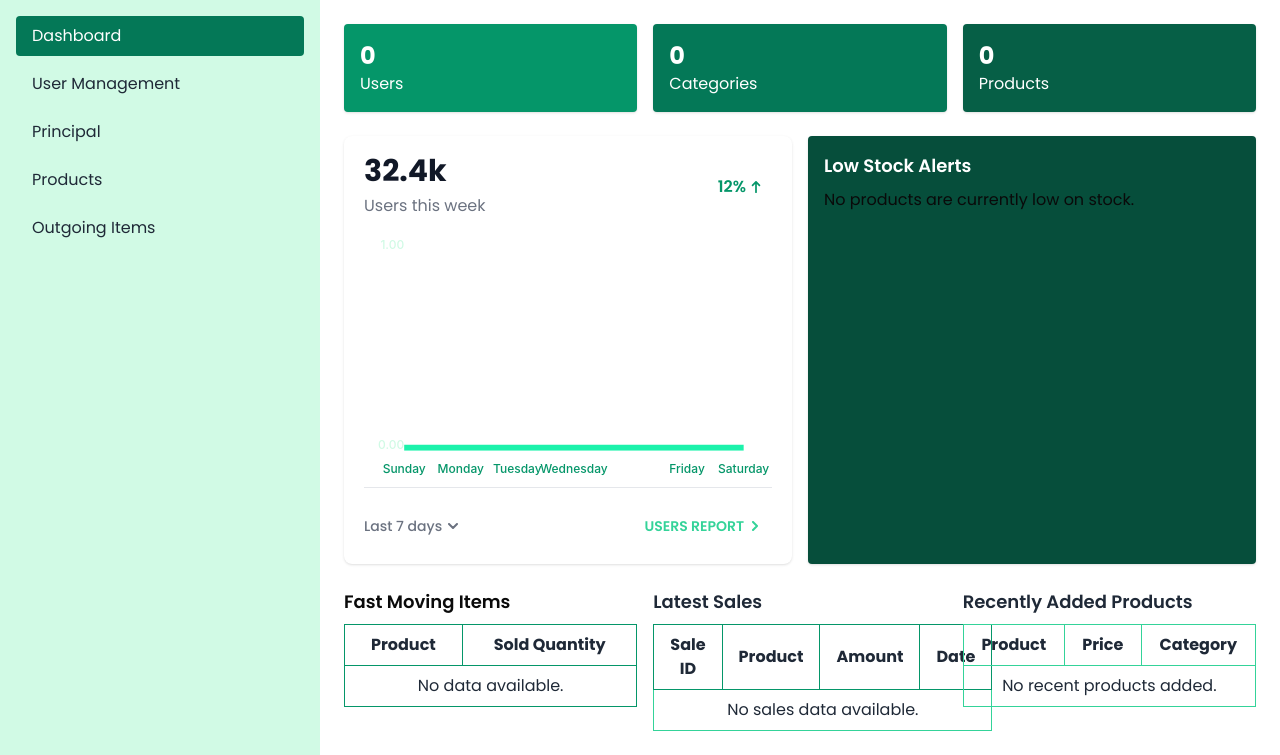
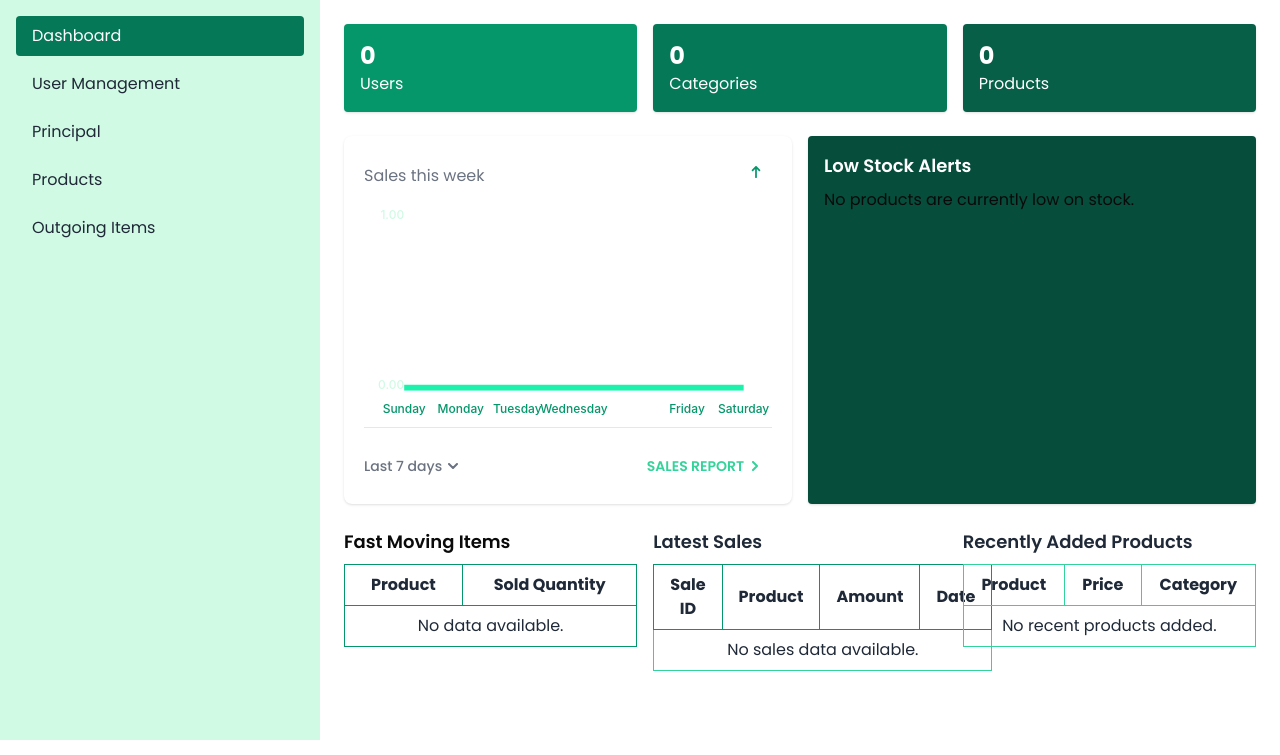
Before and after one commit to njeayyy/inventory, a PHP site: the page made by admin dashboard/dashboard.php in a window 1280 px wide. Shown: the part 60-815 px from the top of the page. Run offline with PHP 8.4, Linux system fonts and the light colour scheme; the visitor is signed in with stand-in values (Sample User, id 1); data that the repository does not hold is empty; some libraries are stand-ins or nearby versions.

Commit message:
user this week - sales this week comment muna 12% tsaka static 32k

```diff
--- a/admin dashboard/dashboard.php
+++ b/admin dashboard/dashboard.php
@@ -215,11 +215,11 @@ $query_recent_products = "
                         <div class="w-full bg-white rounded-lg shadow dark:bg-emerald-950 p-4 md:p-5">
                             <div class="flex justify-between">
                                 <div>
-                                    <h5 class="leading-none text-3xl font-bold text-gray-900 dark:text-white pb-2">32.4k</h5>
-                                    <p class="text-base font-normal text-gray-500 dark:text-gray-400">Users this week</p>
+                                    <h5 class="leading-none text-3xl font-bold text-gray-900 dark:text-white pb-2"><!--32.4k--></h5>
+                                    <p class="text-base font-normal text-gray-500 dark:text-gray-400">Sales this week</p>
                                 </div>
                                 <div class="flex items-center px-2.5 py-0.5 text-base font-semibold text-emerald-600 dark:text-emerald-400 text-center">
-                                    12%
+                                    <!--12%-->
                                     <svg class="w-3 h-3 ms-1" aria-hidden="true" xmlns="http://www.w3.org/2000/svg" fill="none" viewBox="0 0 10 14">
                                         <path stroke="currentColor" stroke-linecap="round" stroke-linejoin="round" stroke-width="2" d="M5 13V1m0 0L1 5m4-4 4 4"/>
                                     </svg>
@@ -263,7 +263,7 @@ $query_recent_products = "
                                         <a
                                         href="#"
                                         class="uppercase text-sm font-semibold inline-flex items-center rounded-lg text-emerald-400 hover:text-blue-700 dark:hover:text-emerald-300  hover:bg-gray-100 dark:hover:bg-emerald-700 dark:focus:ring-gray-700 dark:border-gray-700 px-3 py-2">
-                                        Users Report
+                                        Sales Report
                                             <svg class="w-2.5 h-2.5 ms-1.5 rtl:rotate-180" aria-hidden="true" xmlns="http://www.w3.org/2000/svg" fill="none" viewBox="0 0 6 10">
                                                 <path stroke="currentColor" stroke-linecap="round" stroke-linejoin="round" stroke-width="2" d="m1 9 4-4-4-4"/>
                                             </svg>
```
